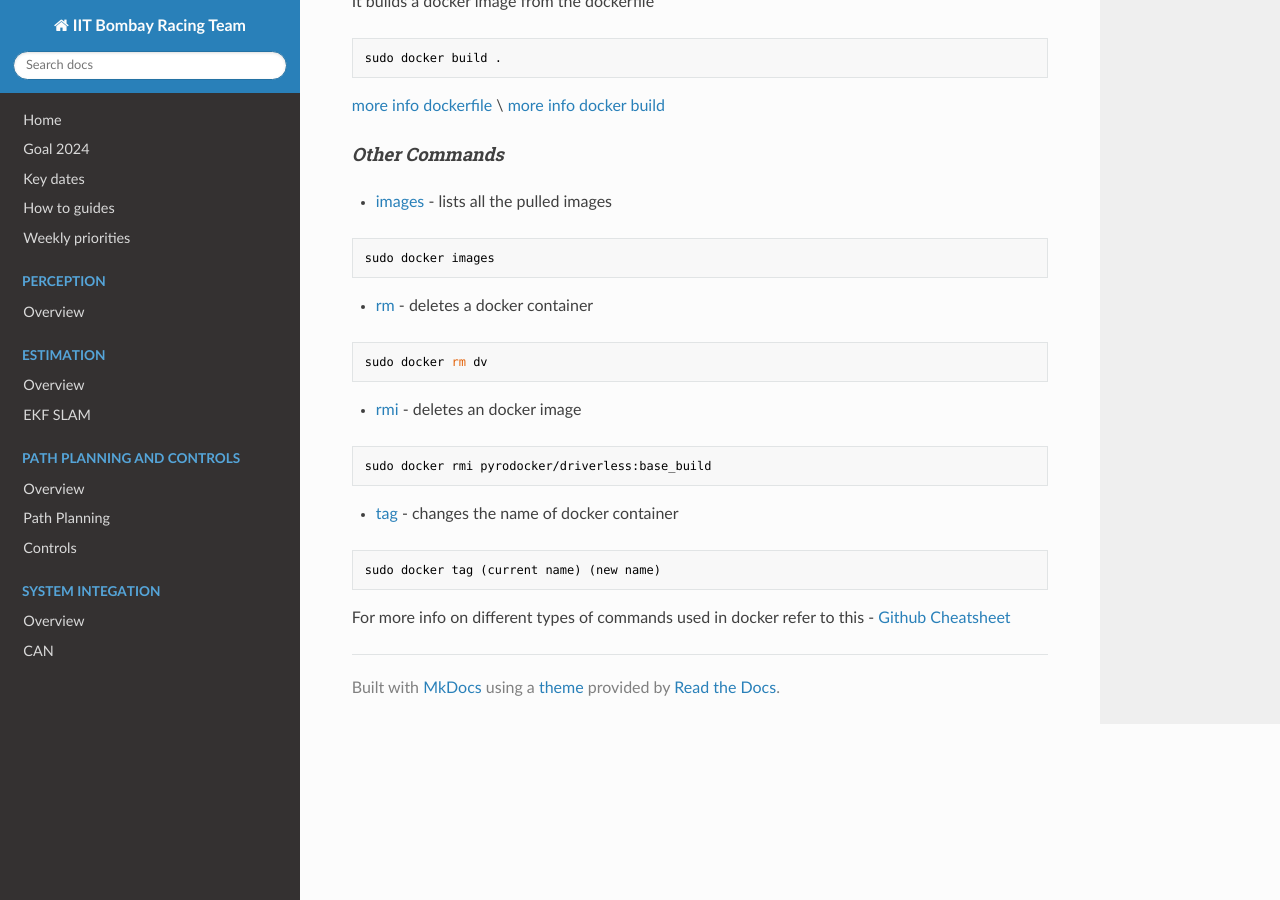
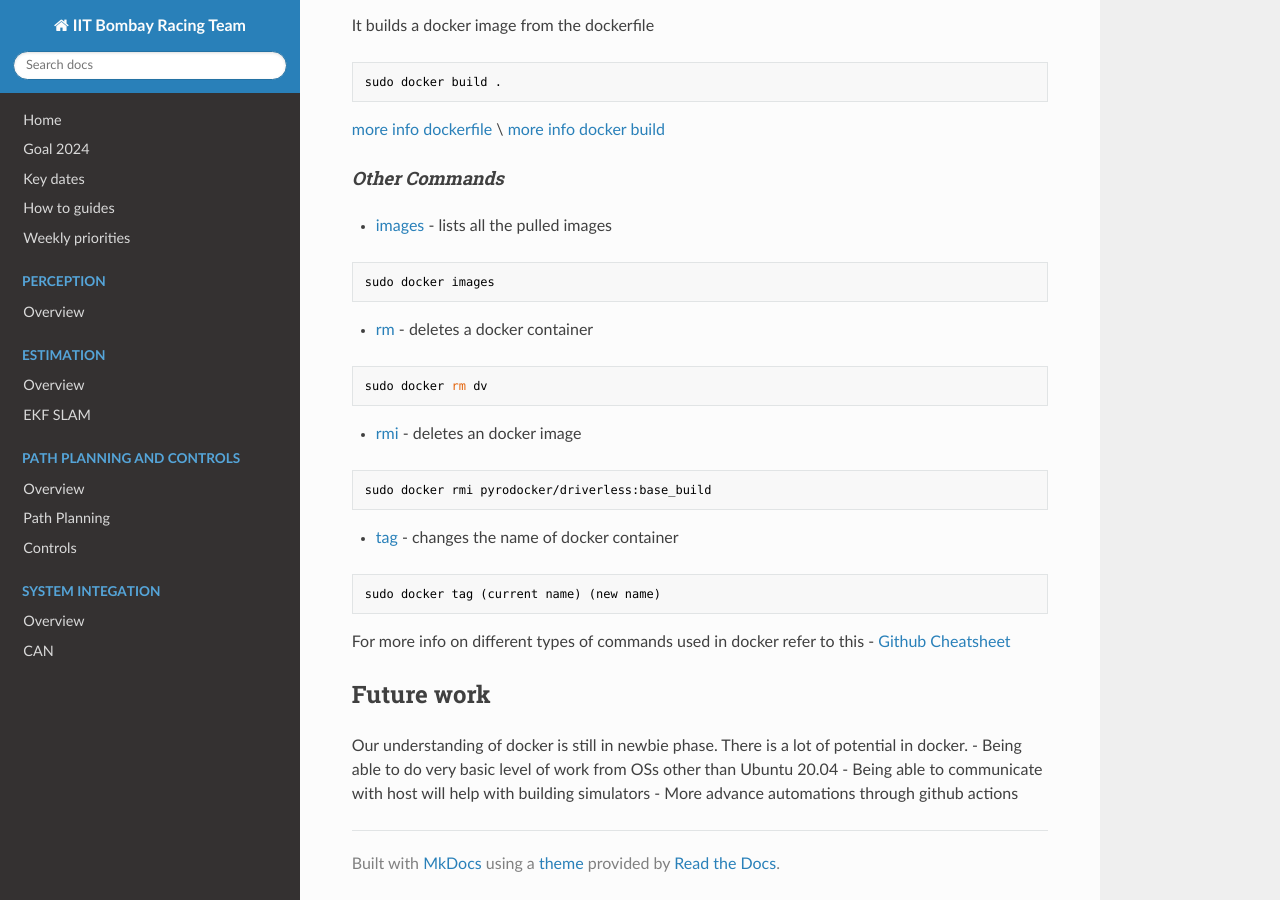
Before and after one commit to IITB-Racing/team-wiki, an MkDocs documentation site: the page built from docs/sysint/docker.md, in a window 1280 px wide and 900 px high, scrolled down 3449 px. Built offline with MkDocs 1.6.1, drawn with Linux system fonts in a browser that asks for light colours; nearby versions of some CDN libraries.

Commit message:
Updatessss

````diff
--- a/docs/sysint/docker.md
+++ b/docs/sysint/docker.md
@@ -3,6 +3,7 @@
 * [Working on Linux](#working-on-linux)
 * [Working on windows](#working-on-windows)
 * [Frequently used commands](#frequently-used-docker-commands)
+* [Future work](#future-work)
 
 
 ## Why docker?
@@ -137,12 +138,12 @@ sudo docker build .
 sudo docker images
 ```
 
-* [rm](https://docs.docker.com/engine/reference/commandline/remove) - deletes a docker container
+* [rm](https://docs.docker.com/engine/reference/commandline/rm) - deletes a docker container
 ```sh
 sudo docker rm dv
 ```
 
-* [rmi](https://docs.docker.com/engine/reference/commandline/remove) - deletes an docker image
+* [rmi](https://docs.docker.com/engine/reference/commandline/rmi) - deletes an docker image
 ```sh
 sudo docker rmi pyrodocker/driverless:base_build
 ```
@@ -154,3 +155,9 @@ sudo docker tag (current name) (new name)
 
 For more info on different types of commands used in docker refer to this -
 [Github Cheatsheet](https://github.com/wsargent/docker-cheat-sheet)
+
+## Future work
+Our understanding of docker is still in newbie phase. There is a lot of potential in docker.
+- Being able to do very basic level of work from OSs other than Ubuntu 20.04
+- Being able to communicate with host will help with building simulators
+- More advance automations through github actions
````
